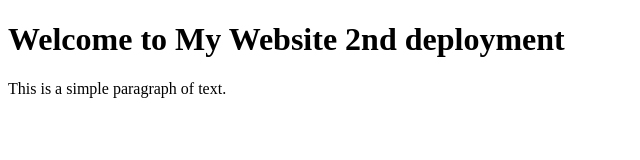
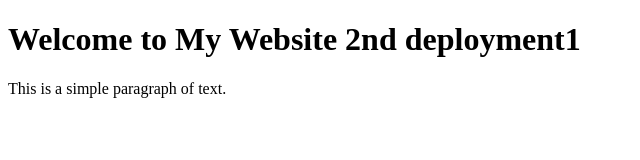
Before and after one commit to sneha10-v/ci_cd_2ndMay, a plain HTML site: page index.html in a window 1280 px wide. Shown: the full height of the page, 0-640 px from the left. Drawn offline with Linux system fonts and the light colour scheme.

Commit message:
Update index.html

```diff
--- a/index.html
+++ b/index.html
@@ -7,7 +7,7 @@
 </head>
 <body>
 
-    <h1>Welcome to My Website 2nd deployment</h1>
+    <h1>Welcome to My Website 2nd deployment1</h1>
     <p>This is a simple paragraph of text.</p>
 
 </body>
```
